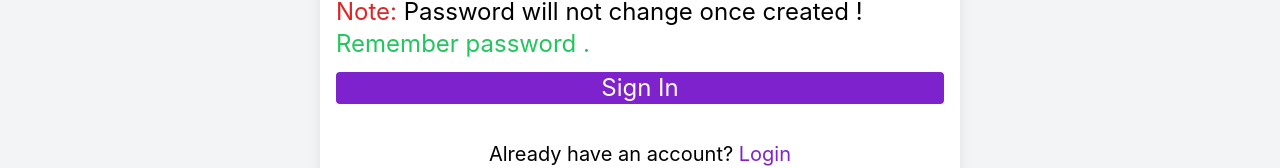
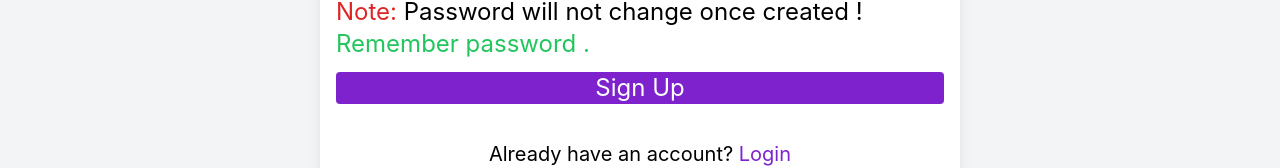
Before and after one commit to Anishwanare/Dnyanankur, a React (Create React App) app in the folder frontend/: page /signup in a window 1280 px wide. Shown: the part 609-777 px from the top of the page. Built offline with nearby package versions, Linux system fonts and the light colour scheme; no server answers.

Commit message:
Update Signup.js

```diff
--- a/frontend/src/pages/Signup.js
+++ b/frontend/src/pages/Signup.js
@@ -2,8 +2,6 @@ import React, { useState } from "react";
 import toast from "react-hot-toast";
 import { BiSolidHide, BiSolidShow } from "react-icons/bi";
 import { Link, useNavigate } from "react-router-dom";
-
-    const PORT = process.env.PORT || 3000;
 
 const Signup = () => {
   const navigate = useNavigate();
@@ -13,10 +11,9 @@ const Signup = () => {
     password: "",
     confirmPassword: "",
   });
-   console.log(data);
 
   const [showPassword, setShowPassword] = useState(false);
-  const [isLoading,setIsLoading] = useState(false);
+  const [isLoading, setIsLoading] = useState(false);
 
   const handleOnClickShowPassword = () => {
     setShowPassword((prev) => !prev);
@@ -30,50 +27,8 @@ const Signup = () => {
     }));
   };
 
-// const handleOnSubmit = async (e) => {
-//   e.preventDefault();
-
-//   if (data.password.length < 7) {
-//     toast("Password should be at least 7 characters long");
-//     return;
-//   }
-
-//   if (data.password !== data.confirmPassword) {
-//     toast("Passwords do not match");
-//     return;
-//   }
-
-//   const { name, email, password } = data;
-
-//   if (name && email && password) {
-//     try {
-//       const fetchData = await fetch(`http://localhost:2000/api/signup`, {
-//         method: "POST",
-//         headers: { "content-type": "application/json" },
-//         body: JSON.stringify(data),
-//       });
-
-//       //if error
-//       if (!fetchData.ok) {
-//         const errorData = await fetchData.json();
-//         toast(errorData.message);
-//         return;
-//       }
-
-//       //if success
-//       const successData = await fetchData.json();
-//       toast(successData.message)
-//       localStorage.setItem("userName",successData.userName);
-//       console.log(successData);
-//     } catch (error) {
-//       console.error(error);
-//       toast("An error occurred while submitting the form");
-//     }
-//   }
-//   setIsLoading(true);
-//   navigate("/login")
-// };
-
+  const PORT = process.env.REACT_APP_PORT || 3000;
+  const API_URL = process.env.REACT_APP_API_URL || `http://localhost:${PORT}`;
 
   const handleOnSubmit = async (e) => {
     e.preventDefault();
@@ -99,7 +54,7 @@ const handleOnSubmit = async (e) => {
 
     if (name && email && password) {
       try {
-      const fetchData = await fetch(`http://localhost:${PORT}/api/signup`, {
+        const fetchData = await fetch(`${API_URL}/api/signup`, {
           method: "POST",
           headers: { "content-type": "application/json" },
           body: JSON.stringify(data),
@@ -131,7 +86,7 @@ const handleOnSubmit = async (e) => {
       className="flex flex-col justify-center items-center min-h-screen px-4 md:px-0 bg-gray-100"
       onSubmit={handleOnSubmit}
     >
-      <div className="m-5 p-6 md:p-4  w-full md:w-1/2 lg:w-1/3 xl:w-2/4 2xl:w-1/4 rounded-xl shadow-lg bg-white flex flex-col gap-3 md:gap-5">
+      <div className="m-5 p-6 md:p-4 w-full md:w-1/2 lg:w-1/3 xl:w-2/4 2xl:w-1/4 rounded-xl shadow-lg bg-white flex flex-col gap-3 md:gap-5">
         <h2 className="text-2xl font-semibold text-center text-purple-700 md:text-3xl">
           Sign Up
         </h2>
@@ -228,7 +183,7 @@ const handleOnSubmit = async (e) => {
                   Loding.....
                 </p>
               ) : (
-                "Sign In"
+                "Sign Up"
               )}
             </button>
           </div>
```
Lines whose indentation alone changed are shown as unchanged.
